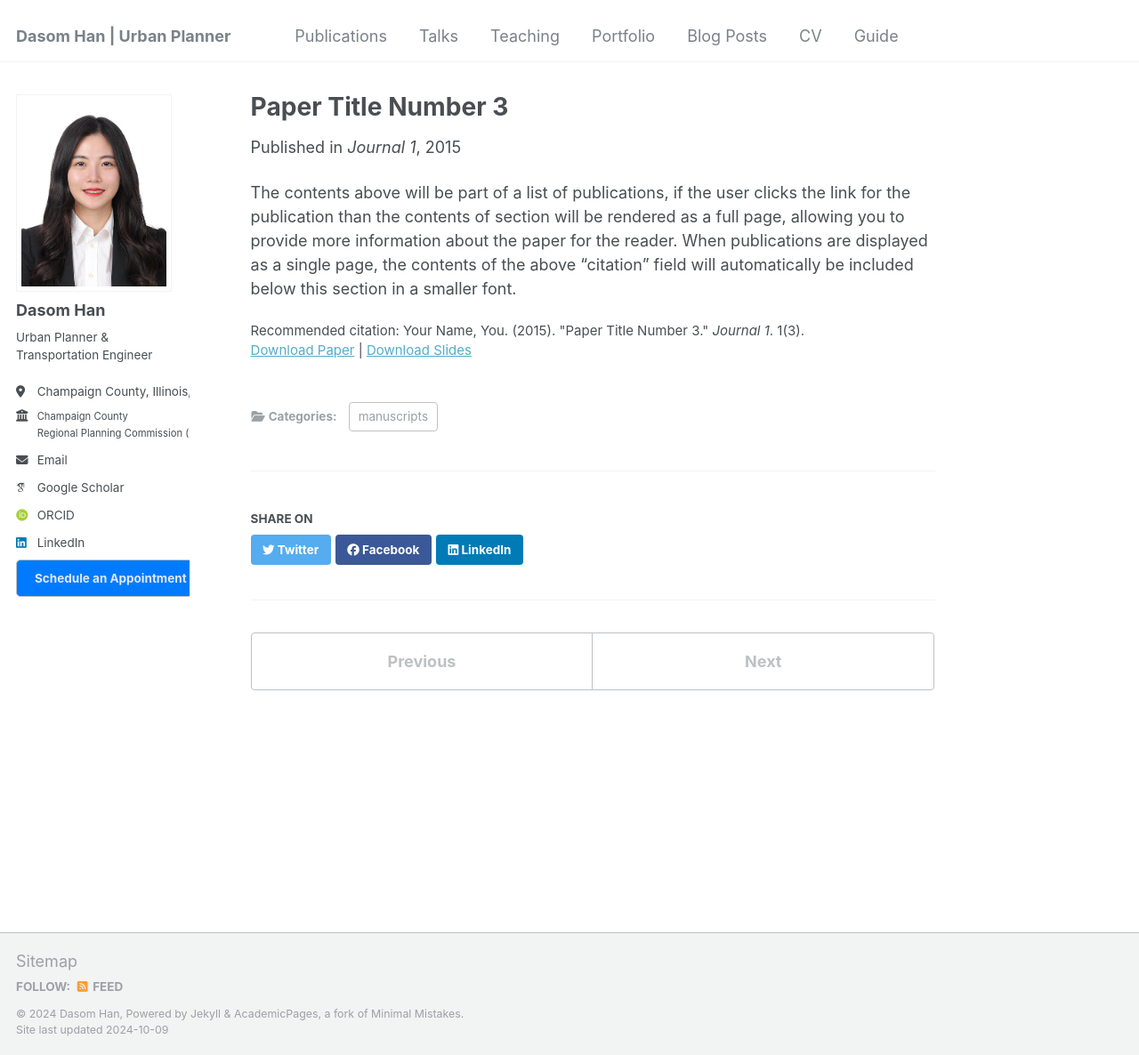
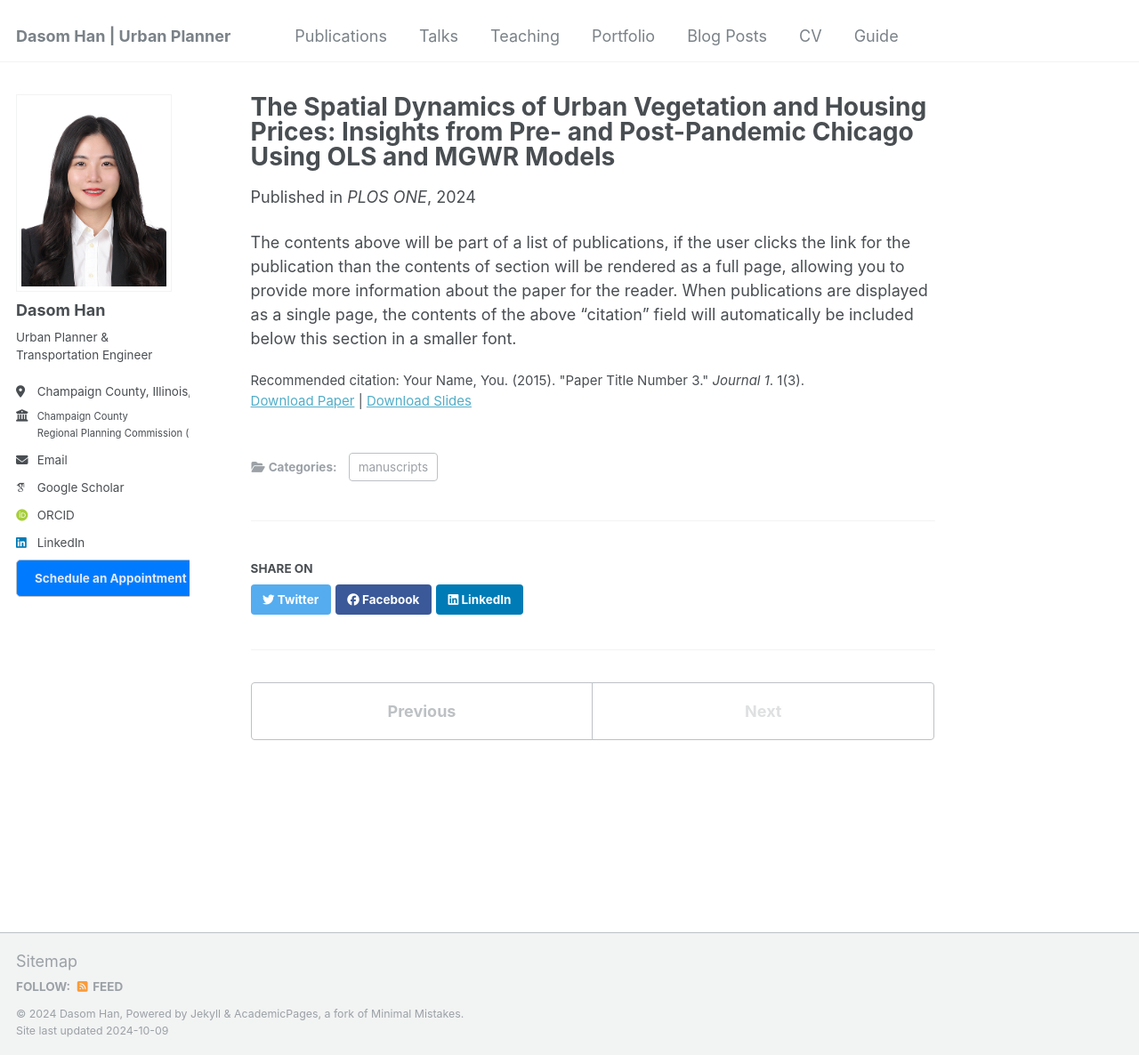
Before and after one commit to dasomh/dasomh.github.io, a Jekyll site: the page built from _publications/2015-10-01-paper-title-number-3.md, in a window 1280 px wide and 1186 px high. Shown: the whole window at 89% size. Built offline with Jekyll 4.4.1, drawn with Linux system fonts in a browser that asks for light colours; some web fonts are replaced.

Commit message:
Update 2015-10-01-paper-title-number-3.md

```diff
--- a/_publications/2015-10-01-paper-title-number-3.md
+++ b/_publications/2015-10-01-paper-title-number-3.md
@@ -1,11 +1,11 @@
 ---
-title: "Paper Title Number 3"
+title: "The Spatial Dynamics of Urban Vegetation and Housing Prices: Insights from Pre- and Post-Pandemic Chicago Using OLS and MGWR Models"
 collection: publications
 category: manuscripts
 permalink: /publication/2015-10-01-paper-title-number-3
-excerpt: 'This paper is about the number 3. The number 4 is left for future work.'
-date: 2015-10-01
-venue: 'Journal 1'
+excerpt: 'This study is currently under review and will be published soon.'
+date: 2024-12-31(Estimate)
+venue: 'PLOS ONE'
 slidesurl: 'http://academicpages.github.io/files/slides3.pdf'
 paperurl: 'http://academicpages.github.io/files/paper3.pdf'
 citation: 'Your Name, You. (2015). &quot;Paper Title Number 3.&quot; <i>Journal 1</i>. 1(3).'
```
